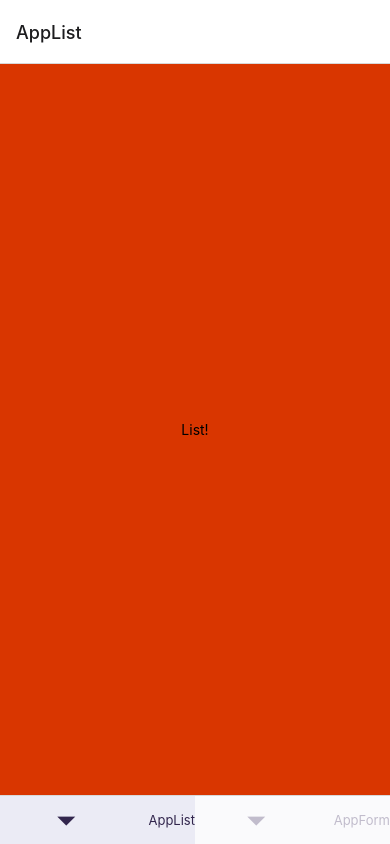
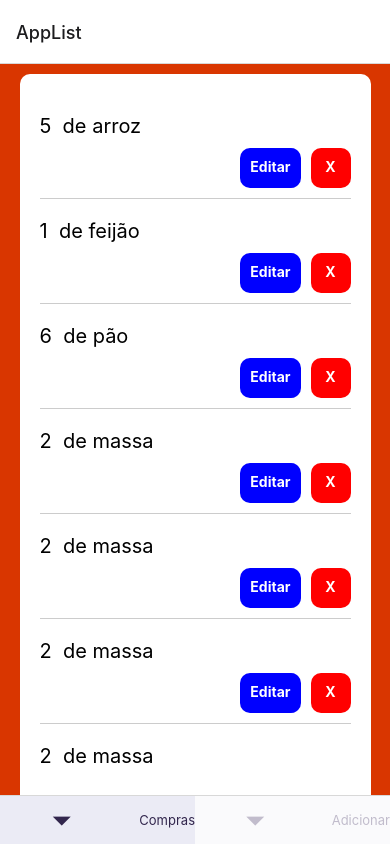
Before and after one commit to matsunagasistemafiep/crudRN, a React Native app: screen / in a window 390 px wide. Built offline with nearby package versions, Linux system fonts and the light colour scheme.

Commit message:
crud prévio

```diff
--- a/AppForm.js
+++ b/AppForm.js
@@ -1,11 +1,47 @@
 import { StatusBar } from 'expo-status-bar';
-import React from 'react';
-import { StyleSheet, Text, View } from 'react-native';
+import React, {useState, useEffect} from 'react';
+import { StyleSheet, Text, View, TextInput, TouchableOpacity } from 'react-native';
 
-export default function AppForm() {
+export default function AppForm({navigation}) {
+
+    const [descricao, setDescricao] = useState('');
+    const [quantidade, setQuantidade] = useState('');
+
+    function handleDescriptionChange(descricao) {
+        setDescricao(descricao);
+    }
+
+    function handleQuantityChange(quantidade) {
+        setQuantidade(quantidade);
+    }
+
+    async function handleButtonPress() {
+        const listItem = {
+            descricao,
+            quantidade: parseInt(quantidade)
+        };
+        console.log(listItem);
+    }
+
     return (
         <View style={styles.container}>
-        <Text>Form!</Text>
+            <Text style={styles.title}>Item para comprar</Text>
+            <View style={styles.inputContainer}>
+                <TextInput
+                    style={styles.input}
+                    onChangeText={ handleDescriptionChange }
+                    placeholder="O que está faltando em casa?"
+                    clearButtonMode="always" />
+                <TextInput
+                    style={styles.input}
+                    onChangeText={ handleQuantityChange }
+                    placeholder="Digite a quantidade"
+                    keyboardType={'numeric'}
+                    clearButtonMode="always" />
+                <TouchableOpacity style={styles.button} onPress={handleButtonPress}>
+                    <Text style={styles.buttonText}>Salvar</Text>
+                </TouchableOpacity>
+            </View>
             <StatusBar style="light" />
         </View>
     );
@@ -16,6 +52,47 @@ const styles = StyleSheet.create({
       flex: 1,
       backgroundColor: '#D93600',
       alignItems: 'center',
+    },
+    title: {
+      color: '#fff',
+      fontSize: 20,
+      fontWeight: 'bold',
+      marginTop: 50,
+    },
+    inputContainer: {
+      flex: 1,
+      marginTop: 30,
+      width: '90%',
+      padding: 20,
+      borderTopLeftRadius: 10,
+      borderTopRightRadius: 10,
+      alignItems: 'stretch',
+      backgroundColor: '#fff'
+    },
+    input: {
+      marginTop: 10,
+      height: 60,
+      backgroundColor: '#fff',
+      borderRadius: 10,
+      paddingHorizontal: 24,
+      fontSize: 16,
+      alignItems: 'stretch'
+    },
+    button: {
+      marginTop: 10,
+      height: 60,
+      backgroundColor: 'blue',
+      borderRadius: 10,
+      paddingHorizontal: 24,
+      fontSize: 16,
+      alignItems: 'center',
       justifyContent: 'center',
+      elevation: 20,
+      shadowOpacity: 20,
+      shadowColor: '#ccc',
+    },
+    buttonText: {
+      color: '#fff',
+      fontWeight: 'bold',
     }
   });
--- /dev/null
+++ b/AppItem.js
@@ -0,0 +1,66 @@
+import React from 'react';
+import {StyleSheet, Text, View, TouchableOpacity} from 'react-native';
+
+export default function AppItem(props) {
+    return (
+        <View style={styles.container}>
+          <Text style={styles.textItem}>{props.item}</Text>
+          <View style={styles.buttonsContainer}>
+            <TouchableOpacity style={styles.deleteButton} >
+                <Text style={styles.buttonText}>X</Text>
+            </TouchableOpacity>
+            <TouchableOpacity style={styles.editButton} >
+                <Text style={styles.buttonText}>Editar</Text>
+            </TouchableOpacity>
+          </View>
+        </View>
+      );
+}
+
+const styles = StyleSheet.create({
+    container: {
+      backgroundColor: '#fff',
+      marginTop: 20,
+      width: '100%'
+    },
+    buttonsContainer: {
+        flexDirection: 'row-reverse',
+        alignItems: 'flex-end',
+        borderBottomWidth: 1,
+        borderBottomColor: '#CCC',
+        paddingBottom: 10,
+        marginTop: 10,
+    },
+    editButton: {
+        marginLeft: 10,
+        height: 40,
+        backgroundColor: 'blue',
+        borderRadius: 10,
+        padding: 10,
+        fontSize: 12,
+        elevation: 10,
+        shadowOpacity: 10,
+        shadowColor: '#ccc',
+        alignItems: 'center'
+    },
+    deleteButton: {
+        marginLeft: 10,
+        height: 40,
+        width: 40,
+        backgroundColor: 'red',
+        borderRadius: 10,
+        padding: 10,
+        fontSize: 12,
+        elevation: 10,
+        shadowOpacity: 10,
+        shadowColor: '#ccc',
+        alignItems: 'center'
+    },
+    buttonText: {
+        color: '#fff',
+        fontWeight: 'bold',
+    },
+    textItem: {
+        fontSize: 20,
+    }
+});
--- a/AppList.js
+++ b/AppList.js
@@ -1,21 +1,66 @@
-import React from 'react';
-import { StyleSheet, Text, View } from 'react-native';
+import React, {useState} from 'react';
+import { StyleSheet, Text, View, ScrollView, FlatList  } from 'react-native';
 import { StatusBar } from 'expo-status-bar';
+import AppItem from './AppItem';
 
 export default function AppList() {
+    const [items, setItems] = useState([
+        {id: 1, quantidade: 5, descricao: "arroz" },
+        {id: 2, quantidade: 1, descricao: "feijão" },
+        {id: 3, quantidade: 6, descricao: "pão" },
+        {id: 4, quantidade: 2, descricao: "massa" },
+        {id: 4, quantidade: 2, descricao: "massa" },
+        {id: 4, quantidade: 2, descricao: "massa" },
+        {id: 4, quantidade: 2, descricao: "massa" },
+        {id: 4, quantidade: 2, descricao: "massa" },
+    ]);
+
+    const renderItem = ({ item }) => (
+        <AppItem key={item.id} id={item.id} item={item.quantidade + '  de ' + item.descricao} />
+    );
+
     return (
       <View style={styles.container}>
-        <Text>List!</Text>
         <StatusBar style="light" />
+        <ScrollView
+            style={styles.scrollContainer}
+            contentContainerStyle={styles.itemsContainer}
+        >
+            <FlatList
+                data={items}
+                renderItem={renderItem}
+                keyExtractor={item => item.id}
+            />
+        </ScrollView>
       </View>
     );
 }
 
 const styles = StyleSheet.create({
     container: {
-        flex: 1,
-        backgroundColor: '#D93600',
-        alignItems: 'center',
-        justifyContent: 'center',
+      flex: 1,
+      backgroundColor: '#D93600',
+      alignItems: 'center',
+      justifyContent: 'center'
     },
-});
+    title: {
+      color: '#fff',
+      fontSize: 20,
+      fontWeight: 'bold',
+      marginTop: 50,
+      marginBottom: 20
+    },
+    scrollContainer: {
+      flex: 1,
+      width: '90%'
+    },
+    itemsContainer: {
+      flex: 1,
+      marginTop: 10,
+      padding: 20,
+      borderTopLeftRadius: 10,
+      borderTopRightRadius: 10,
+      alignItems: 'stretch',
+      backgroundColor: '#fff'
+    },
+  });
--- a/AppTab.js
+++ b/AppTab.js
@@ -35,11 +35,17 @@ function AppTab(){
                 <Screen
                     name="AppList"
                     component={AppList}
+                    options={
+                        {tabBarLabel: "Compras"}
+                    }
                 />
 
                 <Screen
                     name="AppForm"
                     component={AppForm}
+                    options={
+                        {tabBarLabel: "Adicionar"}
+                    }
                 />
 
             </Navigator>
--- a/package.json
+++ b/package.json
@@ -8,6 +8,7 @@
     "eject": "expo eject"
   },
   "dependencies": {
+    "@react-native-community/async-storage": "^1.12.1",
     "@react-native-community/masked-view": "^0.1.11",
     "@react-navigation/bottom-tabs": "^6.0.9",
     "@react-navigation/native": "^6.0.6",
```
Also changed, not shown: 1 other file (tests, documents, lock files or other folders). Lines whose indentation alone changed are shown as unchanged.
